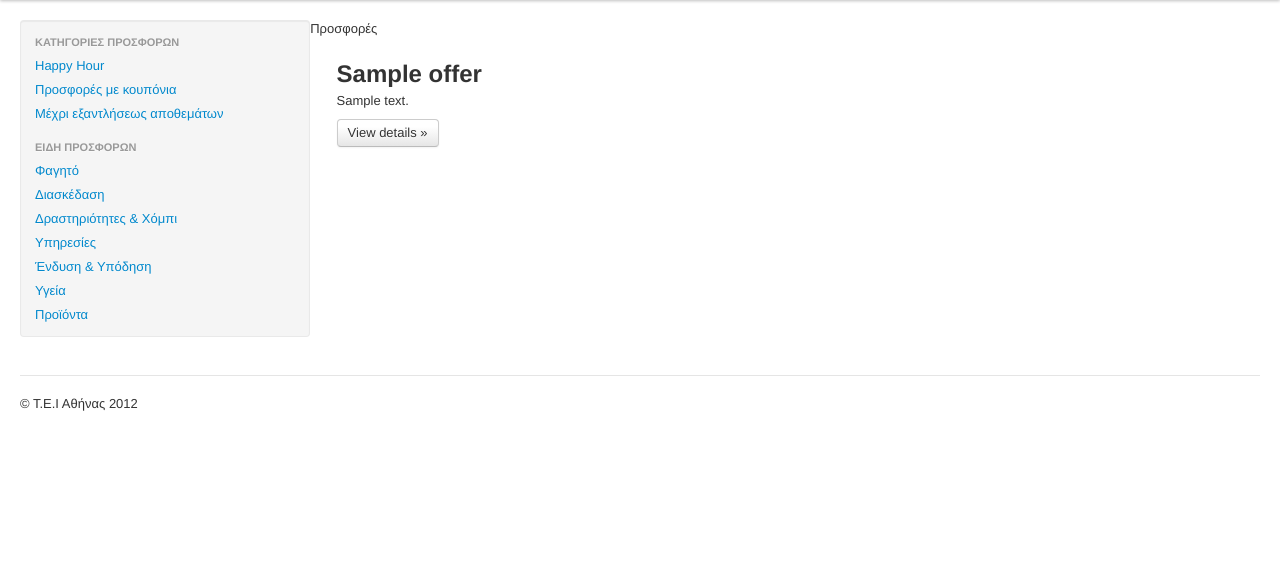
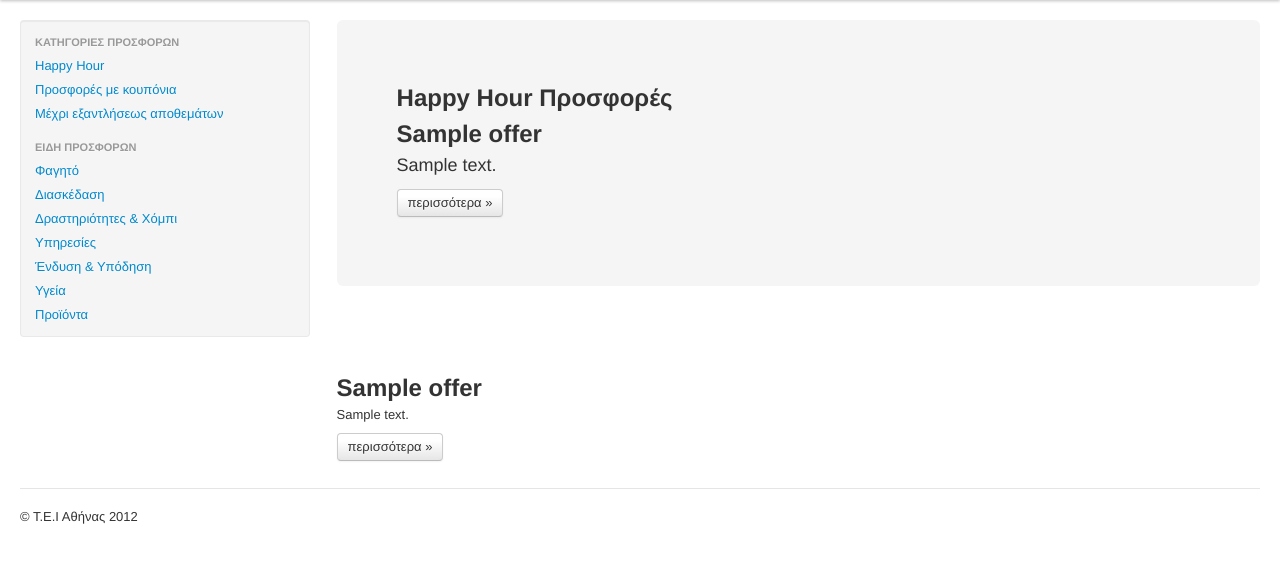
Before and after one commit to uniwa/offers, a CakePHP app: the page made by app/View/Offers/index.ctp in a window 1280 px wide. Shown: the part 40-603 px from the top of the page. Run offline with PHP 8.4 and a stand-in for CakePHP, Linux system fonts and the light colour scheme; the template is opened without the code that fills it: most values are stand-ins (such as "Sample title", 1, 10 or a date in 2020); some libraries are stand-ins or nearby versions.

Commit message:
pagination in view

```diff
--- a/app/View/Offers/index.ctp
+++ b/app/View/Offers/index.ctp
@@ -1,21 +1,43 @@
 <?php
-echo 'Προσφορές<br/><br/>';
+echo '<div class="span9">';
 
-echo $this->Paginator->numbers(array('first' => 2, 'last' => 2));
+//Happy hour
+echo '<div class="hero-unit">';
+echo '<h2>Happy Hour Προσφορές</h2>';
+echo '<div class="row-fluid">';
 
-echo '<div class="span9">';
-//seperate in blocks of $sep
+foreach( $happyOffers as $key=>$hr ) {
+
+    echo '<div class="span4 offset1">';
+    echo "<h2>{$happyOffers[$key]['Offer']['title']}</h2>";
+    echo "<p>{$happyOffers[$key]['Offer']['description']}</p>";
+    echo "<p><a class=\"btn\" href=\"#\">περισσότερα &raquo;</a></p>";
+    echo '</div>';
+
+}
+
+echo '</div>';//row
+echo '</div>';//hero unit
+
+?>
+<div class = "pagination">
+<ul>
+<?php echo $this->Paginator->numbers(array('first' => 2, 'last' => 2, 'modulus'=>3,'separator' => ' ','tag'=>'li', 'ellipsis'=>
+'<a href=" ">...</a>') );?>
+</ul>
+</div>
+
+<?php
+//seperate in blocks of 3
 $sep = 3;
 $count = count( $offers )/$sep;
-
-
-
+//offers
 foreach( $offers as $key => $offer ) {
 
-    if( $key%($sep) == 0  && $key > 0) {
+    if( $key%$sep == 0  && $key > 0) {
         echo '</div>';
         echo '<div class="row-fluid">';
-    } else if( $key%($sep ) == 0 )  {
+    } else if( $key%$sep == 0 )  {
         echo '<div class="row-fluid">';
 
     }
@@ -23,10 +45,10 @@ foreach( $offers as $key => $offer ) {
     echo '<div class="span4">';
     echo "<h2>{$offers[$key]['Offer']['title']}</h2>";
     echo "<p>{$offers[$key]['Offer']['description']}</p>";
-    echo "<p><a class=\"btn\" href=\"#\">View details &raquo;</a></p>";
+    echo "<p><a class=\"btn\" href=\"#\">περισσότερα &raquo;</a></p>";
     echo '</div>';
     //offer ends
 }
 
-echo '</div>';
-echo '<br>';
+echo '</div>';//span 9
+?>
```
